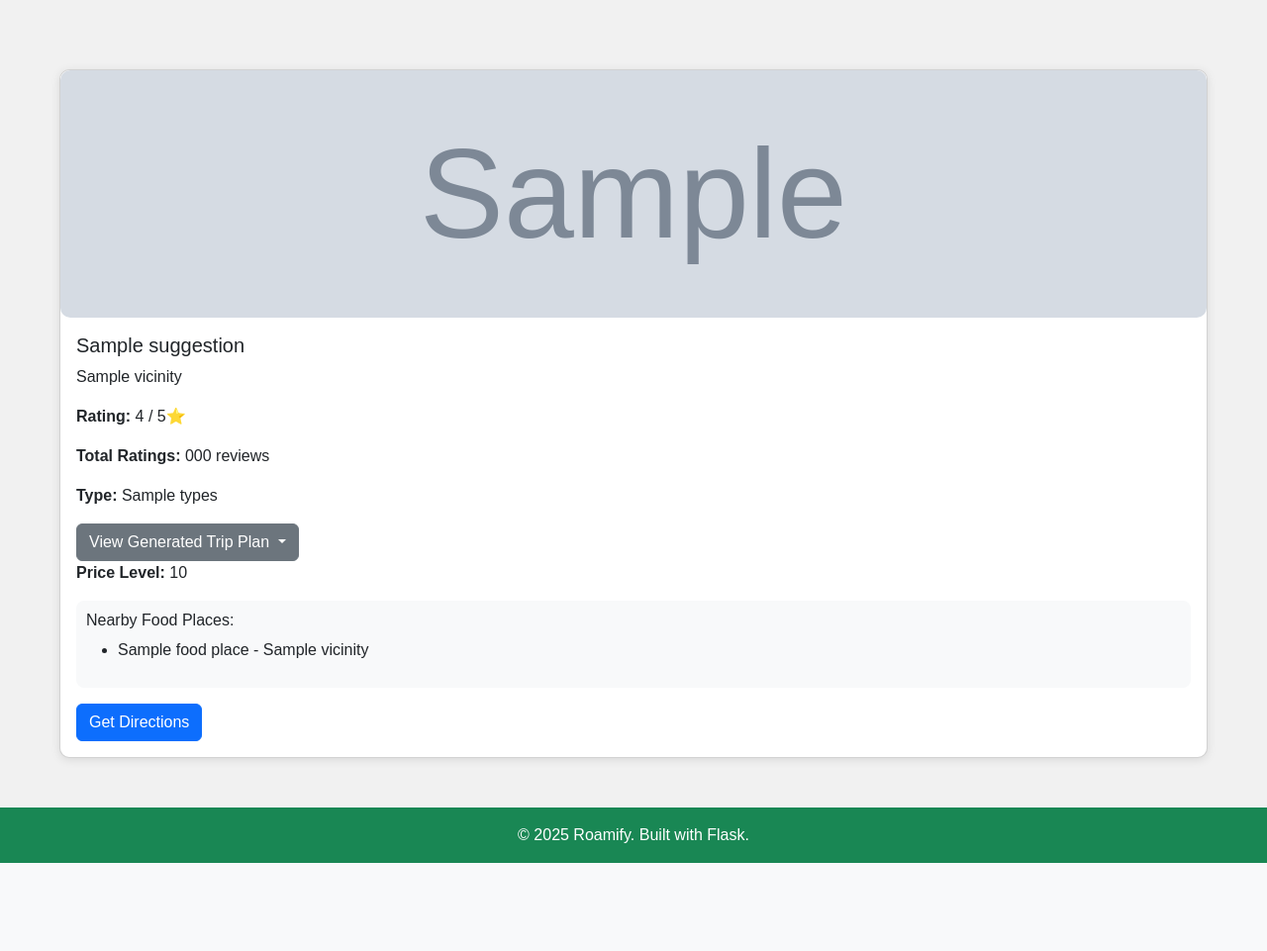
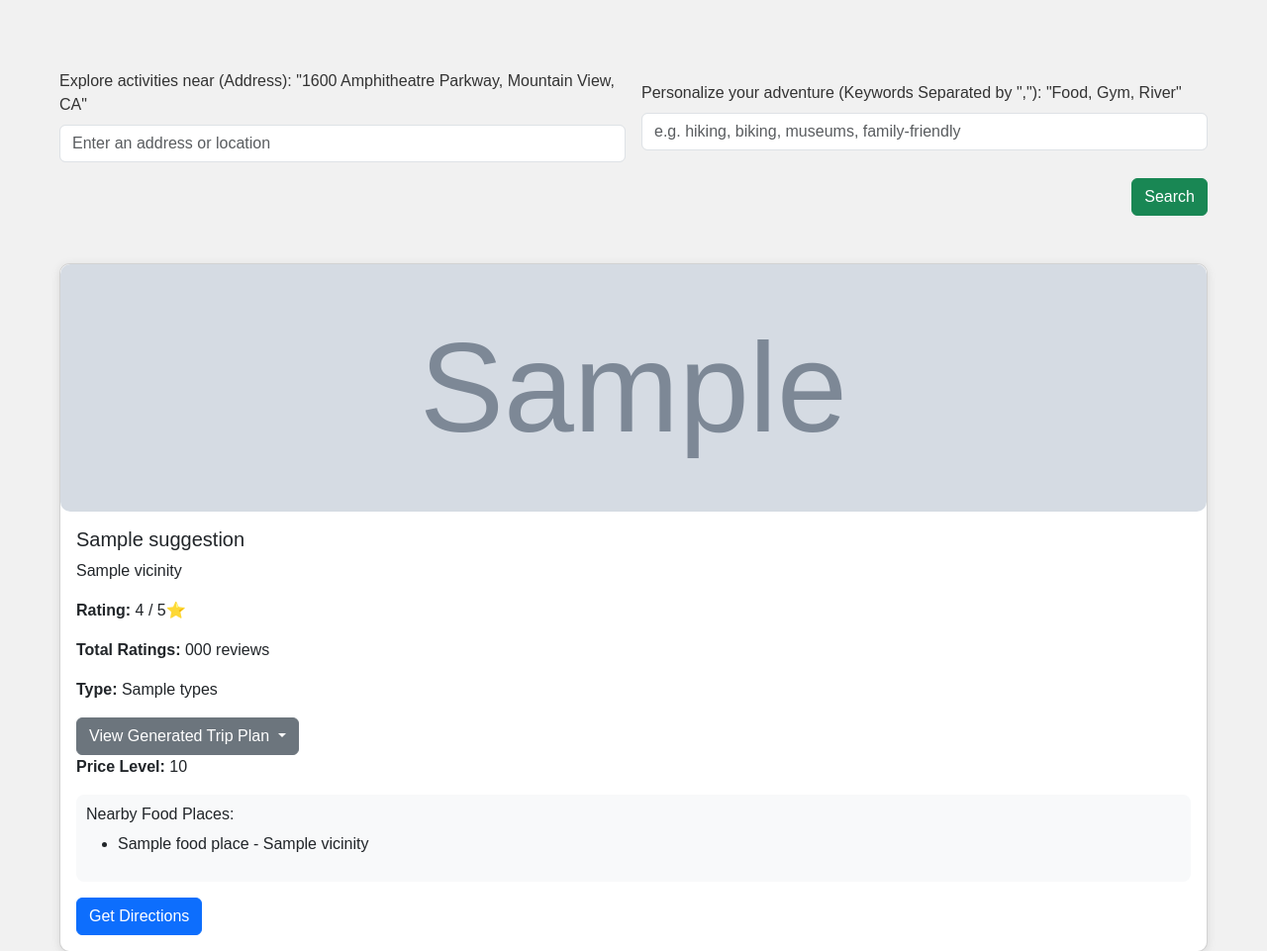
Before and after one commit to SarveshwarSenthilKumar/Roamify, a Flask app: template templates/auth/loggedIn.html in a window 1280 px wide. Shown: the part 343-1304 px from the top of the page at 99% size. Before the commit the page ends 1215 px from the top, so only its background shows below. Run offline with Flask 3, Linux system fonts and the light colour scheme; the template is opened without the code that fills it: most values are stand-ins (such as "Sample title", 1, 10 or a date in 2020); grey boxes marked "Sample" are stand-in pictures.

Commit message:
added location and keyword support

```diff
--- a/app.py
+++ b/app.py
@@ -9,6 +9,7 @@ import requests
 import google.generativeai as genai
 from dotenv import load_dotenv
 import os
+from geopy.geocoders import Nominatim
 
 load_dotenv()
 # Authentication Encryption Key (Replace with your actual encryption string)
@@ -63,9 +64,13 @@ def get_place_image_url(place_id):
         return None
 
 # Function to create a personalized trip plan using Gemini
-def create_trip_plan(destination):
-    # Create the prompt based on user input
-    prompt = f"Do not make the answer in markdown format. Not in .md format, do not add asterisks. just have regular sentences, Create a personalized trip plan to {destination} for 1 day. Include outdoor activities and food places. Include the name of the place, address, and a brief description of each activity. Make sure to include at least 2 outdoor activities and 2 food places. Do not include any other information. Do not add any other information. Do not add any other information. Do not add any other information."
+def create_trip_plan(destination, keyword):
+    if keyword == "":
+        # Create the prompt based on user input
+        prompt = f"Do not make the answer in markdown format. Not in .md format, do not add asterisks. just have regular sentences, Create a personalized trip plan to {destination} for 1 day. Include outdoor activities and food places. Include the name of the place, address, and a brief description of each activity. Make sure to include at least 2 outdoor activities and 2 food places. Do not include any other information. Do not add any other information. Do not add any other information. Do not add any other information."
+    else:
+        # Create the prompt based on user input
+        prompt = f"Do not make the answer in markdown format. Not in .md format, do not add asterisks. just have regular sentences, Create a personalized trip plan to {destination} for 1 day catered the activites to {keyword}. Include outdoor activities and food places. Include the name of the place, address, and a brief description of each activity. Make sure to include at least 2 outdoor activities and 2 food places. Do not include any other information. Do not add any other information. Do not add any other information. Do not add any other information."
 
     # Use the chat_with_gemini function to generate the content (trip plan)
     trip_plan = chat_with_gemini(prompt)
@@ -91,14 +96,25 @@ def get_food_places_nearby(lat, lng, radius=1000):
     else:
         return []
 
+# Function to get coordinates from an address using Nominatim
+def get_coordinates(address):
+    geolocator = Nominatim(user_agent="roamify-app")
+    location = geolocator.geocode(address)
+    if location:
+        return location.latitude, location.longitude
+    return None
+
 # Function to fetch outdoor activities (using related place types)
-def get_outdoor_activities(lat, lng, radius=1000):
+def get_outdoor_activities(lat, lng, radius=1000, keyword=""):
+    print(f"Fetching outdoor activities for coordinates: {lat}, {lng} with radius: {radius} and keyword: {keyword}")
+    # Define the types of outdoor activities to search for
     outdoor_types = ['park', 'stadium', 'tourist_attraction', 'gym', 'hiking']
     activities = []
     seen_activities = set()
 
     # Loop through each outdoor type and make an API request
     for place_type in outdoor_types:
+        # Make a request to the Google Places API for outdoor activities
         url = f'https://maps.googleapis.com/maps/api/place/nearbysearch/json?location={lat},{lng}&radius={radius}&type={place_type}&key={API_KEY}'
         response = requests.get(url)
         places = response.json()
@@ -129,7 +145,7 @@ def get_outdoor_activities(lat, lng, radius=1000):
                     food_places = get_food_places_nearby(activity_dict['latitude'], activity_dict['longitude'], radius=1000)
 
                     # Create the trip plan for this activity
-                    activity_dict['trip_plan'] = create_trip_plan(activity_dict['vicinity'])
+                    activity_dict['trip_plan'] = create_trip_plan(activity_dict['vicinity'], keyword)
 
                     # Add food places nearby to the activity dictionary
                     activity_dict['food_places_nearby'] = food_places
@@ -154,22 +170,29 @@ def index():
             # Get the user's location from IP
             lat, lng = get_ip_location()
 
+            keyword = ""
+
+            address = request.args.get("address")
+            keyword = request.args.get("keywords")
+
+            if address:
+                # Get coordinates from the address
+                try:
+                    coordinates = get_coordinates(address)
+                except:
+                    coordinates = None
+
+                if coordinates:
+                    lat, lng = coordinates
+                else:
+                    return render_template("loggedin.html", error="Invalid address.")
+
             # Get nearby outdoor activities
-            suggestions = get_outdoor_activities(lat, lng)
+            suggestions = get_outdoor_activities(lat, lng, 1000, keyword)
 
             # Pass the suggestions (including image_url) to the template
             return render_template("/auth/loggedin.html", suggestions=suggestions)
 
-@app.route("/sug")
-def sug():
-    # Get the user's location from IP
-    lat, lng = get_ip_location()
-
-    # Get nearby outdoor activities
-    suggestions = get_outdoor_activities(lat, lng)
-
-    return jsonify(suggestions)
-
 if autoRun:
     if __name__ == '__main__':
         app.run(debug=True, port=port)
--- a/templates/auth/loggedIn.html
+++ b/templates/auth/loggedIn.html
@@ -77,14 +77,12 @@
             flex-wrap: wrap;
             gap: 20px;
         }
-        /* 100% width for the first item, and 3 items per row for others */
         .activity-container .full-width-card {
             flex: 1 1 100%;
         }
         .activity-container .col-md-4 {
             flex: 1 1 calc(33.333% - 20px);
         }
-        /* Responsive adjustment for smaller screens */
         @media (max-width: 767px) {
             .activity-container .col-md-4 {
                 flex: 1 1 100%;
@@ -93,8 +91,6 @@
     </style>
 </head>
 <body>
-
-    <!-- Navigation Bar -->
     <nav class="navbar navbar-expand-lg navbar-dark">
         <div class="container-fluid">
             <a class="navbar-brand d-flex align-items-center" href="/auth/logout">
@@ -107,18 +103,38 @@
         </div>
     </nav>
 
-    <!-- Hero Section -->
     <section class="hero-section">
         <h1>Suggested Outdoor Adventures</h1>
         <p>Your personalized outdoor adventure suggestions are here! Enjoy your trip planning.</p>
     </section>
 
-    <!-- Suggestions Section -->
     <section class="container">
+        {% if error %}
+        <div class="alert alert-danger text-center" role="alert">
+            {{ error }}
+        </div>
+        {% endif %}
+
+        <!-- Filter & Personalization Inputs -->
+        <div class="mb-5">
+            <form method="GET" action="/" class="row g-3 align-items-center">
+                <div class="col-md-6">
+                    <label for="address" class="form-label">Explore activities near (Address): "1600 Amphitheatre Parkway, Mountain View, CA"</label>
+                    <input type="text" id="address" name="address" class="form-control" placeholder="Enter an address or location">
+                </div>
+                <div class="col-md-6">
+                    <label for="keywords" class="form-label">Personalize your adventure (Keywords Separated by ","): "Food, Gym, River"</label>
+                    <input type="text" id="keywords" name="keywords" class="form-control" placeholder="e.g. hiking, biking, museums, family-friendly">
+                </div>
+                <div class="col-12 text-end mt-3">
+                    <button type="submit" class="btn btn-success">Search</button>
+                </div>
+            </form>
+        </div>
+
         <div class="activity-container">
             {% if suggestions %}
                 {% for suggestion in suggestions %}
-                    <!-- Full Width Card for the first suggestion -->
                     {% if loop.index == 1 %}
                         <div class="full-width-card">
                             <div class="card activity-card">
@@ -126,23 +142,9 @@
                                 <div class="card-body">
                                     <h5 class="card-title">{{ suggestion.name }}</h5>
                                     <p class="card-text">{{ suggestion.vicinity }}</p>
-                                    <p><strong>Rating:</strong>
-                                        {% if suggestion.rating != 'N/A' %}
-                                            {{ suggestion.rating }} / 5⭐️
-                                        {% else %}
-                                            Not available
-                                        {% endif %}
-                                    </p>
-                                    <p><strong>Total Ratings:</strong>
-                                        {% if suggestion.number_of_ratings != 'N/A' %}
-                                            {{ suggestion.number_of_ratings }} reviews
-                                        {% else %}
-                                            Not available
-                                        {% endif %}
-                                    </p>
+                                    <p><strong>Rating:</strong> {{ suggestion.rating != 'N/A' and suggestion.rating ~ ' / 5⭐' or 'Not available' }}</p>
+                                    <p><strong>Total Ratings:</strong> {{ suggestion.number_of_ratings != 'N/A' and suggestion.number_of_ratings ~ ' reviews' or 'Not available' }}</p>
                                     <p><strong>Type:</strong> {{ suggestion.types }}</p>
-
-                                    <!-- Trip Plan Dropdown Button -->
                                     <div class="dropdown mt-3">
                                         <button class="btn btn-secondary dropdown-toggle" type="button" id="tripPlanDropdown" data-bs-toggle="dropdown" aria-expanded="false">
                                             View Generated Trip Plan
@@ -151,13 +153,9 @@
                                             <li><p class="dropdown-item" style="white-space: pre-line; word-wrap: break-word;">{{ suggestion.trip_plan }}</p></li>
                                         </ul>
                                     </div>
-
                                     {% if suggestion.price_level != 'N/A' %}
-                                        <p><strong>Price Level:</strong>
-                                            {{ suggestion.price_level }}
-                                        </p>
+                                        <p><strong>Price Level:</strong> {{ suggestion.price_level }}</p>
                                     {% endif %}
-
                                     <div class="food-places">
                                         <h6>Nearby Food Places:</h6>
                                         {% if suggestion.food_places_nearby %}
@@ -170,42 +168,21 @@
                                             <p>No nearby food places found.</p>
                                         {% endif %}
                                     </div>
-
                                     <a href="https://www.google.com/maps/dir/?api=1&destination={{ suggestion.latitude }},{{ suggestion.longitude }}" class="btn btn-primary mt-3" target="_blank">Get Directions</a>
                                 </div>
                             </div>
                         </div>
                     {% else %}
-                        <!-- Regular Grid Card for other suggestions -->
                         <div class="col-md-4">
                             <div class="card activity-card">
                                 <img src="{{ suggestion.image_url }}" alt="Activity Image" class="activity-image">
                                 <div class="card-body">
                                     <h5 class="card-title">{{ suggestion.name }}</h5>
                                     <p class="card-text">{{ suggestion.vicinity }}</p>
-
-                                    {% if suggestion.price_level != 'N/A' %}
-                                        <p><strong>Price Level:</strong>
-                                            {{ suggestion.price_level }}
-                                        </p>
-                                    {% endif %}
-                                    <p><strong>Rating:</strong>
-                                        {% if suggestion.rating != 'N/A' %}
-                                            {{ suggestion.rating }} / 5⭐️
-                                        {% else %}
-                                            Not available
-                                        {% endif %}
-                                    </p>
-                                    <p><strong>Total Ratings:</strong>
-                                        {% if suggestion.number_of_ratings != 'N/A' %}
-                                            {{ suggestion.number_of_ratings }} reviews
-                                        {% else %}
-                                            Not available
-                                        {% endif %}
-                                    </p>
+                                    {% if suggestion.price_level != 'N/A' %}<p><strong>Price Level:</strong> {{ suggestion.price_level }}</p>{% endif %}
+                                    <p><strong>Rating:</strong> {{ suggestion.rating != 'N/A' and suggestion.rating ~ ' / 5⭐' or 'Not available' }}</p>
+                                    <p><strong>Total Ratings:</strong> {{ suggestion.number_of_ratings != 'N/A' and suggestion.number_of_ratings ~ ' reviews' or 'Not available' }}</p>
                                     <p><strong>Type:</strong> {{ suggestion.types }}</p>
-
-                                    <!-- Trip Plan Dropdown Button -->
                                     <div class="dropdown mt-3">
                                         <button class="btn btn-secondary dropdown-toggle" type="button" id="tripPlanDropdown" data-bs-toggle="dropdown" aria-expanded="false">
                                             View Generated Trip Plan
@@ -214,7 +191,6 @@
                                             <li><p class="dropdown-item" style="white-space: pre-line; word-wrap: break-word;">{{ suggestion.trip_plan }}</p></li>
                                         </ul>
                                     </div>
-
                                     <div class="food-places">
                                         <h6>Nearby Food Places:</h6>
                                         {% if suggestion.food_places_nearby %}
@@ -227,7 +203,6 @@
                                             <p>No nearby food places found.</p>
                                         {% endif %}
                                     </div>
-
                                     <a href="https://www.google.com/maps/dir/?api=1&destination={{ suggestion.latitude }},{{ suggestion.longitude }}" class="btn btn-primary mt-3" target="_blank">Get Directions</a>
                                 </div>
                             </div>
@@ -240,7 +215,6 @@
         </div>
     </section>
 
-    <!-- Footer -->
     <footer class="bg-success text-white text-center py-3">
         <p class="mb-0">&copy; 2025 Roamify. Built with Flask.</p>
     </footer>
```
